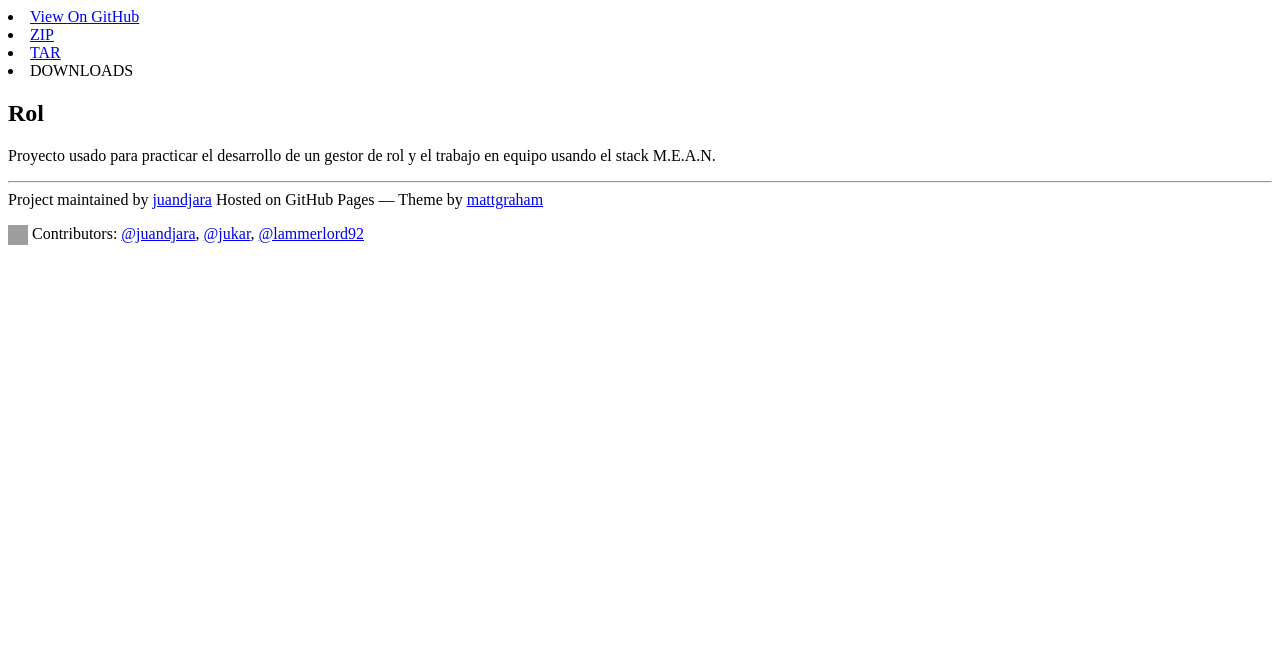
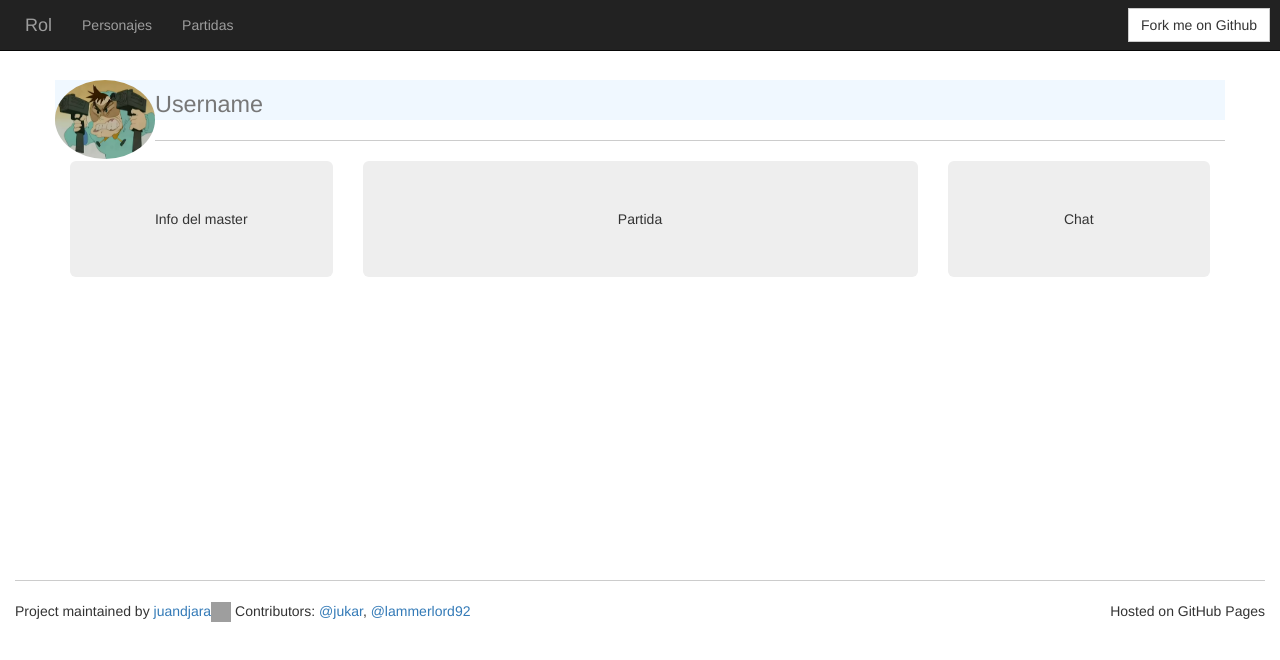
Before and after one commit to juandjara/rol, a website: page index.html in a window 1280 px wide. Drawn offline with nearby package versions, Linux system fonts and the light colour scheme; grey boxes are pictures that could not be loaded.

Commit message:
nice styling

```diff
--- /dev/null
+++ b/css/style.css
@@ -0,0 +1,37 @@
+.squared{
+	border-radius: 0%;
+}
+
+.title{
+	background-color: aliceblue;
+}
+
+.center{
+	text-align: center;
+}
+
+.avatar{
+	max-width: 100px;
+}
+
+hr{
+	border-color: #CCC;
+}
+
+.under-navbar{
+	padding-top: 60px;
+}
+
+.navbar{
+	padding: 0px 10px;
+}
+
+footer{
+	margin-bottom: 10px;
+	width: 100%;
+	background-color: #fff;
+}
+
+.main{
+	min-height: 40em;
+}
--- a/index.html
+++ b/index.html
@@ -1,48 +1,83 @@
 <!doctype html>
-<html>
+<html lang="es">
   <head>
     <meta charset="utf-8">
     <meta http-equiv="X-UA-Compatible" content="chrome=1">
     <title>Rol by juandjara</title>
-    <link rel="stylesheet" href="stylesheets/styles.css">
-    <link rel="stylesheet" href="stylesheets/github-dark.css">
-    <script src="https://ajax.googleapis.com/ajax/libs/jquery/1.7.1/jquery.min.js"></script>
-    <script src="javascripts/respond.js"></script>
+
+    <link rel="stylesheet" href="https://maxcdn.bootstrapcdn.com/bootstrap/3.3.5/css/bootstrap.css">
+    <link rel="stylesheet" href="css/style.css">
+
     <!--[if lt IE 9]>
       <script src="//html5shiv.googlecode.com/svn/trunk/html5.js"></script>
     <![endif]-->
-    <!--[if lt IE 8]>
-    <link rel="stylesheet" href="stylesheets/ie.css">
-    <![endif]-->
-    <meta name="viewport" content="width=device-width, initial-scale=1, user-scalable=no">
-
+    <meta name="viewport" content="width=device-width, initial-scale=1">
   </head>
   <body>
-      <div id="header">
-        <nav>
-          <li class="fork"><a href="https://github.com/juandjara/rol">View On GitHub</a></li>
-          <li class="downloads"><a href="https://github.com/juandjara/rol/zipball/master">ZIP</a></li>
-          <li class="downloads"><a href="https://github.com/juandjara/rol/tarball/master">TAR</a></li>
-          <li class="title">DOWNLOADS</li>
-        </nav>
-      </div><!-- end header -->
-
-    <div class="wrapper">
-
-      <section>
-        <div id="title">
-          <h1>Rol</h1>
-          <p>Proyecto usado para practicar el desarrollo de un gestor de rol y el trabajo en equipo usando el stack M.E.A.N.</p>
-          <hr>
-          <span class="credits left">Project maintained by <a href="https://github.com/juandjara">juandjara</a></span>
-          <span class="credits right">Hosted on GitHub Pages &mdash; Theme by <a href="https://twitter.com/michigangraham">mattgraham</a></span>
+    <nav class="squared navbar navbar-inverse navbar-fixed-top">
+      <div class="container-fluid">
+        <!-- Brand and collapse toggle -->
+        <div class="navbar-header">
+          <button type="button" class="navbar-toggle collapsed" data-toggle="collapse" data-target="#bs-example-navbar-collapse-1" aria-expanded="false">
+            <span class="sr-only">Toggle navigation</span>
+            <span class="icon-bar"></span>
+            <span class="icon-bar"></span>
+            <span class="icon-bar"></span>
+          </button>
+          <a class="navbar-brand" href="#">Rol</a>
         </div>
-
-        <p><img class="emoji" title=":collision:" alt=":collision:" src="https://assets-cdn.github.com/images/icons/emoji/unicode/1f4a5.png" height="20" width="20" align="absmiddle"> Contributors: <a href="https://github.com/juandjara" class="user-mention">@juandjara</a>, <a href="https://github.com/jukar" class="user-mention">@jukar</a>, <a href="https://github.com/lammerlord92" class="user-mention">@lammerlord92</a></p>
+        <!-- nav links, forms, and other content -->
+        <div class="collapse navbar-collapse">
+          <ul class="nav navbar-nav">
+            <li><a href="#/personajes">Personajes</a></li>
+            <li><a href="#/partidas">Partidas</a></li>
+          </ul>
+          <a class="squared btn btn-default navbar-btn navbar-right" href="https://github.com/juandjara/rol">
+            Fork me on Github
+          </a>
+        </div><!-- /.navbar-collapse -->
+      </div><!-- /.container-fluid -->
+    </nav>
+    <div class="container under-navbar main">
+      <section class="row">
+        <div class="center-block title">
+          <img src="img/enfadasion.png" alt="user avatar" class="img-circle avatar pull-left">
+          <h1>
+            <small class="hidden">
+              Proyecto usado para practicar el desarrollo de un gestor de rol y el trabajo en equipo usando el stack M.E.A.N.
+            </small>
+            <small>Username</small>
+          </h1>
+        </div>
+        <hr>
       </section>
-
+      <section class="row">
+        <div class="col-md-3">
+          <p class="jumbotron center">Info del master</p>
+        </div>
+        <div class="col-md-6">
+          <p class="jumbotron center">Partida</p>
+        </div>
+        <div class="col-md-3">
+          <p class="jumbotron center">Chat</p>
+        </div>
+      </section>
     </div>
-    <!--[if !IE]><script>fixScale(document);</script><![endif]-->
-
+    <footer class="container-fluid">
+      <hr>
+      <span class="pull-left">Project maintained by <a href="https://github.com/juandjara">juandjara</a></span>
+      <span class="pull-right">Hosted on GitHub Pages</a></span>
+      <p>
+        <img class="emoji" title=":collision:" alt=":collision:"
+        src="https://assets-cdn.github.com/images/icons/emoji/unicode/1f4a5.png"
+        height="20" width="20" align="absmiddle">
+        Contributors:
+        <a href="https://github.com/jukar" class="user-mention">@jukar</a>,
+        <a href="https://github.com/lammerlord92" class="user-mention">@lammerlord92</a>
+      </p>
+    </footer>
+    <!-- Load the javascripts when the rest of the dom is loaded -->
+    <script type="text/javascript" src="https://maxcdn.bootstrapcdn.com/bootstrap/3.3.5/js/bootstrap.js"></script>
+    <script src="https://ajax.googleapis.com/ajax/libs/angularjs/1.4.2/angular.min.js"></script>
   </body>
 </html>
```
Also changed, not shown: img/enfadasion.png (added).
